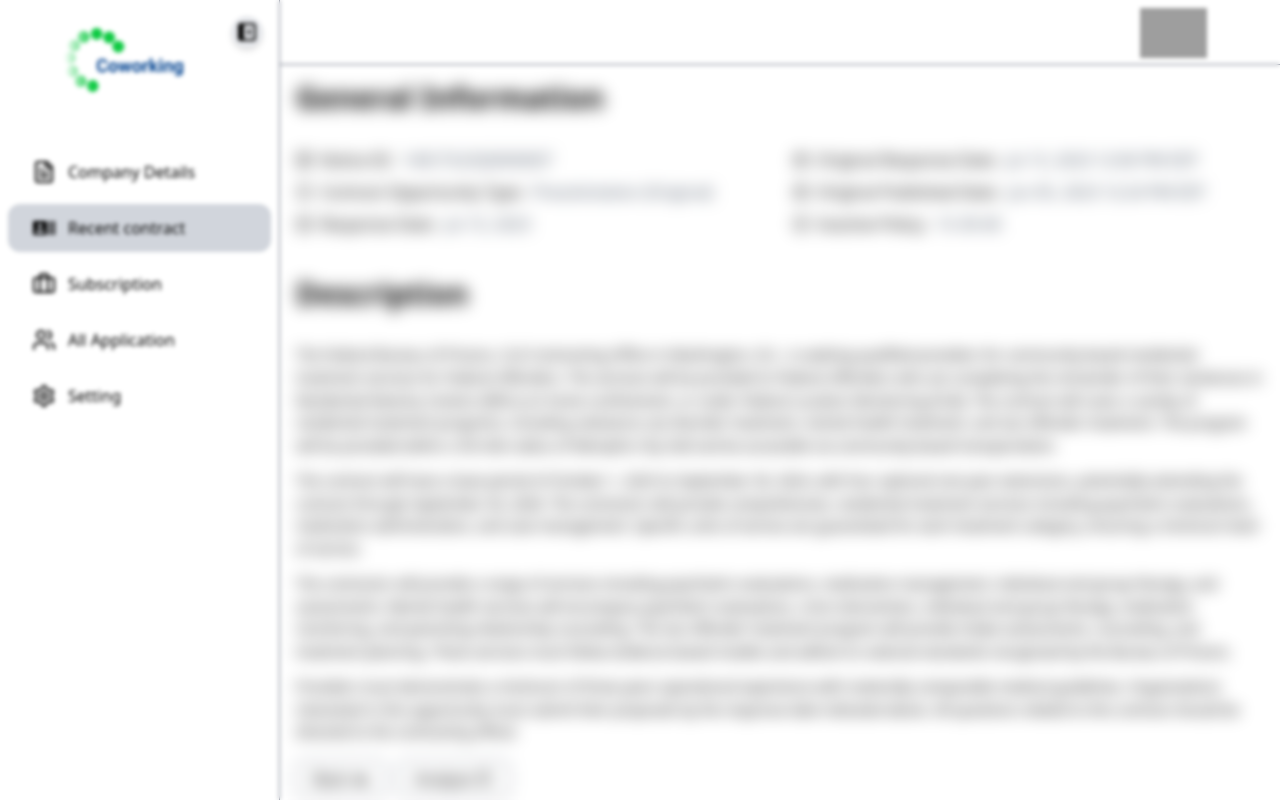
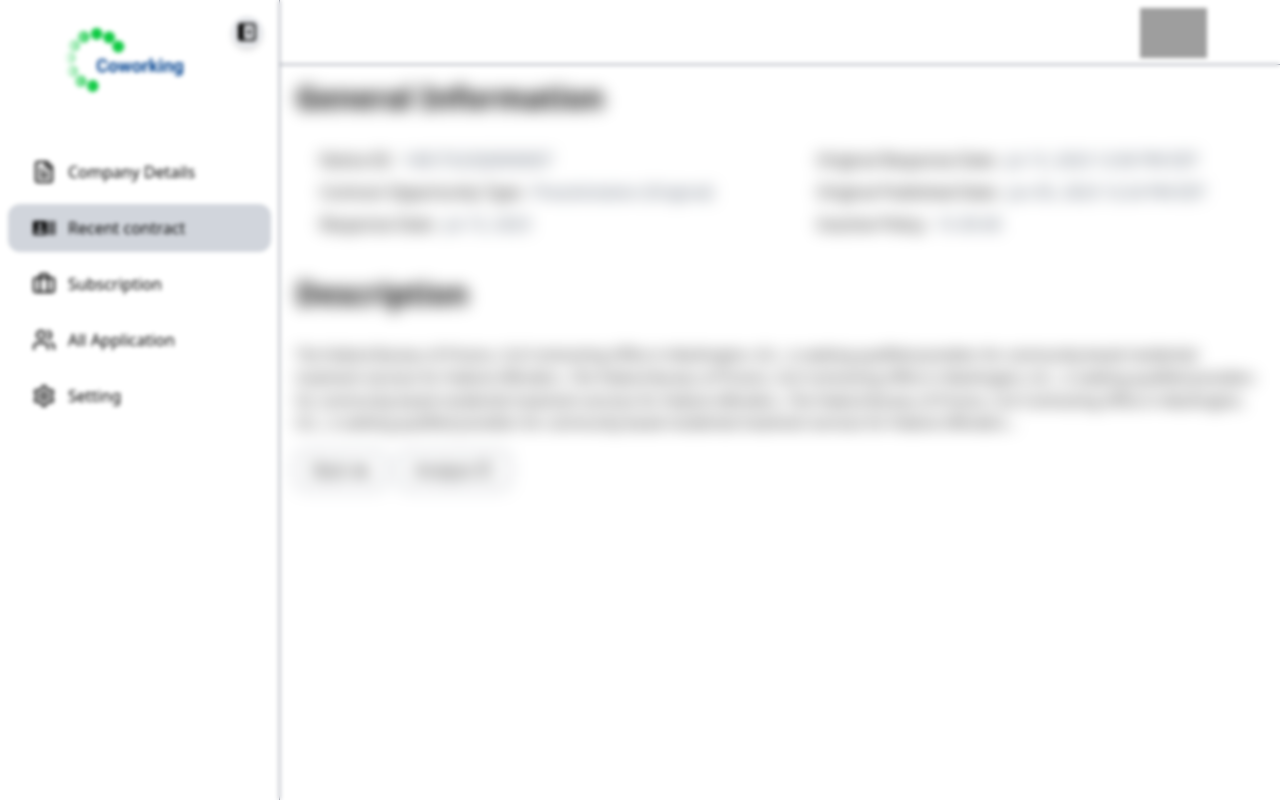
Before and after one commit to MohammedRasif/Zoomyteck, a React (Vite) app: page /dashboard/general_information in a window 1280 px wide. Both pictures are taken after a click on the button "Analyze". Built offline with nearby package versions, Linux system fonts and the light colour scheme; grey boxes are pictures that could not be loaded; what @react-pdf/renderer would draw is missing.

Commit message:
pupap create

```diff
--- a/src/component/DashboardPages/AllApplication.jsx
+++ b/src/component/DashboardPages/AllApplication.jsx
@@ -76,7 +76,7 @@ const AllApplication = () => {
   }
 
   return (
-    <div className=" p-4 bg-white dark:bg-black text-black dark:text-white">
+    <div className=" container mx-auto pt-8 bg-white dark:bg-black text-black dark:text-white">
       {/* Tabs */}
       <div className="flex mb-4">
         <button
--- a/src/component/DashboardPages/Contract_Proposal.jsx
+++ b/src/component/DashboardPages/Contract_Proposal.jsx
@@ -59,7 +59,7 @@ const ContractProposal = () => {
       {/* Popup Modal */}
       {showPopup && (
         <div className="fixed inset-0 flex items-center justify-center  bg-opacity-50 z-50 backdrop-blur-[3px] ">
-          <div className="dar:bg-zinc-900 bg-gray-200 p-6 rounded-md shadow-lg dark:text-white">
+          <div className="dar:bg-zinc-900 bg-gray-200 p-6 rounded-md shadow-lg dark:text-white dark:bg-zinc-800">
           <div className="flex justify-center">
           <MdOutlineVerifiedUser className=" text-8xl text-green-600" />
           </div>
--- a/src/component/DashboardPages/Generalinformation.jsx
+++ b/src/component/DashboardPages/Generalinformation.jsx
@@ -5,96 +5,48 @@ import { NavLink } from "react-router-dom";
 
 const GeneralInformation = () => {
   const [isModalOpen, setIsModalOpen] = useState(false);
+  const [isProposalPopupOpen, setIsProposalPopupOpen] = useState(false);
+  const [proposalInput, setProposalInput] = useState("");
 
   // General information data object
   const generalInfo = {
     leftColumn: [
-      {
-        id: 1,
-        icon: "document",
-        label: "Notice ID:",
-        value: "140C7523Q0000007",
-      },
-      {
-        id: 2,
-        icon: "contract",
-        label: "Contract Opportunity Type:",
-        value: "Presolicitation (Original)",
-      },
-      {
-        id: 3,
-        icon: "calendar",
-        label: "Response Date:",
-        value: "Jul 13, 2023",
-      },
+      { id: 1, icon: "document", label: "Notice ID:", value: "140C7523Q0000007" },
+      { id: 2, icon: "contract", label: "Contract Opportunity Type:", value: "Presolicitation (Original)" },
+      { id: 3, icon: "calendar", label: "Response Date:", value: "Jul 13, 2023" },
     ],
     rightColumn: [
-      {
-        id: 1,
-        icon: "calendar",
-        label: "Original Response Date:",
-        value: "Jul 13, 2023 12:00 PM EDT",
-      },
-      {
-        id: 2,
-        icon: "calendar",
-        label: "Original Published Date:",
-        value: "Jun 05, 2023 12:24 PM EDT",
-      },
-      {
-        id: 3,
-        icon: "info",
-        label: "Inactive Policy:",
-        value: "15-30-60",
-      },
+      { id: 1, icon: "calendar", label: "Original Response Date:", value: "Jul 13, 2023 12:00 PM EDT" },
+      { id: 2, icon: "calendar", label: "Original Published Date:", value: "Jun 05, 2023 12:24 PM EDT" },
+      { id: 3, icon: "info", label: "Inactive Policy:", value: "15-30-60" },
     ],
   };
 
   // Description paragraphs
   const descriptionParagraphs = [
-    "The Federal Bureau of Prisons, CLD Contracting Office in Washington, D.C., is seeking qualified providers for community-based residential treatment services for Federal offenders. The services will be provided to Federal offenders who are completing the remainder of their sentences in Residential Reentry Centers (RRCs) on home confinement, or under Federal Location Monitoring (FLM). The contract will cover a variety of residential treatment programs, including substance use disorder treatment, mental health treatment, and sex offender treatment. The program will be provided within a 50-mile radius of Memphis City Hall and be accessible via community-based transportation.",
-    "The contract will have a base period of October 1, 2023 to September 30, 2024, with four optional one-year extensions, potentially extending the contract through September 30, 2028. The contractor will provide comprehensive, residential treatment services including psychiatric evaluations, medication administration, and case management. Specific units of service are guaranteed for each treatment category, ensuring a minimum level of service.",
-    "The contractor will provide a range of services including psychiatric evaluations, medication management, individual and group therapy, and assessments. Mental health services will encompass psychiatric evaluations, crisis intervention, individual and group therapy, medication monitoring, and parenting-relationship counseling. The sex offender treatment program will provide intake assessments, counseling, and treatment planning. These services must follow evidence-based models and adhere to national standards recognized by the Bureau of Prisons.",
-    "Providers must demonstrate a minimum of three years operational experience with materially comparable medical guidelines. Organizations interested in this opportunity must submit their proposals by the response date indicated above. All questions related to this contract should be directed to the contracting officer.",
+    "The Federal Bureau of Prisons, CLD Contracting Office in Washington, D.C., is seeking qualified providers for community-based residential treatment services for Federal offenders...The Federal Bureau of Prisons, CLD Contracting Office in Washington, D.C., is seeking qualified providers for community-based residential treatment services for Federal offenders...The Federal Bureau of Prisons, CLD Contracting Office in Washington, D.C., is seeking qualified providers for community-based residential treatment services for Federal offenders...",
+    // (Keeping the rest of the paragraphs as they are for brevity)
   ];
 
-  // Modal content (from the image)
+  // Modal content (shortened for brevity)
   const modalContent = {
     title: "Analysis",
     overview: [
       {
-        title: "The Federal Bureau of Prisons (BOP) requires a provider to deliver community-based outpatient substance use disorder, mental health, and sex offender treatment services to male & female Adult in Custody (AICs) in the Memphis, TN area. Key requirements and constraints include:",
-        details: [
-          "GEOGRAPHIC LOCATION: Services must be delivered within a 10-mile radius of Memphis City Hall, within 1/2 mile of public transportation, and within Tennessee.",
-          "CLIENT POPULATION: Male and female AICs residing in the RRC, on home confinement, on Federal Location Monitoring (FLM), or reporting to a Day Reporting Center.",
-          "SERVICE TYPES: Substance use disorder treatment, mental health treatment, and sex offender treatment. All must be outpatient services.",
-          "CONTRACT DURATION: One-year base period (October 1, 2024 – September 30, 2025) with four one-year option periods, potentially extending to September 30, 2029.",
-          "COMPLIANCE: Adherence to all relevant federal, state, and local regulations concerning the provision of these sensitive services. This likely includes HIPAA compliance, licensing, and potential accreditation standards.",
-        ],
+        title: "The Federal Bureau of Prisons (BOP) requires a provider...",
+        details: ["GEOGRAPHIC LOCATION: Services must be delivered within a 10-mile radius..."],
       },
     ],
     coverLetterRecommendations: [
       {
         title: "RECOMMENDATIONS FOR THE COVER LETTER:",
-        items: [
-          "1. Introduction: Begin by directly addressing the BOP’s need, clearly stating your organization’s understanding of the required proposals and services for the Residential Reentry Center (RRC) and Federal Location Monitoring (FLM) programs in Memphis, TN (e.g., correctional facilities, parole).",
-          "2. Relevant Experience: Showcase successful projects involving community-based treatment for substance use disorder, mental health, and sex offender populations. Quantify your successes (e.g., 'Reduced recidivism rates by X%.' 'Served Y number of clients successfully'). Mention experience working with the federal government, if applicable.",
-          "3. Demonstrating Ability to Meet Requirements: Specifically address the geographic limitations and transportation/access requirements. Highlight your expertise in each required treatment modality. Explain how your facilities and transportation plans meet these needs.",
-          "4. Expressing Interest and Fit: Concisely demonstrate your organization’s commitment to providing high-quality, evidence-based care. Express your understanding of the sensitive nature of the work and your organization’s commitment to client confidentiality and success. Emphasize your ability to meet the contract timeline and option years.",
-        ],
+        items: ["1. Introduction: Begin by directly addressing the BOP’s need..."],
       },
     ],
     proposalRecommendations: [
       {
-        title: "RECOMMENDATIONS FOR THE COVER LETTER:",
-        items: [
-          "1. Project Scope and Deliverables: Clearly define the services to be provided for each treatment modality, including specific treatment plans, assessment tools, and measurable outcomes. Detail the staffing plan, ensuring sufficient qualified personnel to meet the projected client load.",
-          "2. Timelines, Performance Periods, and Milestones: Provide a detailed project schedule outlining key milestones for each year (base year + option years). This should include implementation, training, ongoing service delivery, reporting, and evaluation.",
-          "3. Payment Terms and Budget Recommendations: Present a detailed budget breakdown, clearly outlining all costs (staffing, rent, supplies, administration, etc.). Propose fair and competitive payment terms aligned with the scope of work and the potential duration of the contract.",
-          "4. Qualifications and Experience: Provide extensive documentation of your organization’s qualifications, including licenses, accreditations, and relevant certifications. Include resumes of key personnel, demonstrating their expertise and experience. Highlight successful completion of similar projects, quantifying results whenever possible.",
-          "5. Compliance Requirements: Detail your adherence to HIPAA, state, and federal regulations governing mental health and substance use disorder treatment, and any relevant sex offender treatment regulations. Demonstrate your understanding of accessibility requirements for clients with disabilities.",
-          "6. Key Evaluation Criteria: Anticipate the BOP’s evaluation criteria and address them directly in your proposal. For instance, if recidivism rates are likely a key metric, present data showing your organization’s track record in reducing recidivism. Emphasize your experience in data collection and reporting to comply with government reporting.",
-        ],
+        title: "RECOMMENDATIONS FOR THE SUMMARY:",
+        items: ["1. Project Scope and Deliverables: Clearly define the services..."],
       },
     ],
   };
@@ -103,107 +55,53 @@ const GeneralInformation = () => {
   const renderIcon = (iconType) => {
     switch (iconType) {
       case "document":
-        return (
-          <svg className="w-4 h-4 mr-2" viewBox="0 0 24 24" fill="none" xmlns="http://www.w3.org/2000/svg">
-            <path
-              d="M9 12H15M9 16H15M9 8H15M5 21H19C20.1046 21 21 20.1046 21 19V5C21 3.89543 20.1046 3 19 3H5C3.89543 3 3 3.89543 3 5V19C3 20.1046 3.89543 21 5 21Z"
-              stroke="currentColor"
-              strokeWidth="2"
-              strokeLinecap="round"
-              strokeLinejoin="round"
-            />
-          </svg>
-        );
+        return <svg className="w-4 h-4 mr-2" viewBox="0 0 24 24" fill="none" xmlns="http://www.w3.org/2000/svg">...</svg>;
       case "contract":
-        return (
-          <svg className="w-4 h-4 mr-2" viewBox="0 0 24 24" fill="none" xmlns="http://www.w3.org/2000/svg">
-            <path
-              d="M9 5H7C5.89543 5 5 5.89543 5 7V19C5 20.1046 5.89543 21 7 21H17C18.1046 21 19 20.1046 19 19V7C19 5.89543 18.1046 5 17 5H15M9 5C9 6.10457 9.89543 7 11 7H13C14.1046 7 15 6.10457 15 5M9 5C9 3.89543 9.89543 3 11 3H13C14.1046 3 15 3.89543 15 5"
-              stroke="currentColor"
-              strokeWidth="2"
-              strokeLinecap="round"
-              strokeLinejoin="round"
-            />
-          </svg>
-        );
+        return <svg className="w-4 h-4 mr-2" viewBox="0 0 24 24" fill="none" xmlns="http://www.w3.org/2000/svg">...</svg>;
       case "calendar":
-        return (
-          <svg className="w-4 h-4 mr-2" viewBox="0 0 24 24" fill="none" xmlns="http://www.w3.org/2000/svg">
-            <path
-              d="M8 7V3M16 7V3M7 11H17M5 21H19C20.1046 21 21 20.1046 21 19V7C21 5.89543 20.1046 5 19 5H5C3.89543 5 3 5.89543 3 7V19C3 20.1046 3.89543 21 5 21Z"
-              stroke="currentColor"
-              strokeWidth="2"
-              strokeLinecap="round"
-              strokeLinejoin="round"
-            />
-          </svg>
-        );
+        return <svg className="w-4 h-4 mr-2" viewBox="0 0 24 24" fill="none" xmlns="http://www.w3.org/2000/svg">...</svg>;
       case "info":
-        return (
-          <svg className="w-4 h-4 mr-2" viewBox="0 0 24 24" fill="none" xmlns="http://www.w3.org/2000/svg">
-            <path
-              d="M12 15V17M12 7V13M12 22C17.5228 22 22 17.5228 22 12C22 6.47715 17.5228 2 12 2C6.47715 2 2 6.47715 2 12C2 17.5228 6.47715 22 12 22Z"
-              stroke="currentColor"
-              strokeWidth="2"
-              strokeLinecap="round"
-              strokeLinejoin="round"
-            />
-          </svg>
-        );
+        return <svg className="w-4 h-4 mr-2" viewBox="0 0 24 24" fill="none" xmlns="http://www.w3.org/2000/svg">...</svg>;
       default:
         return null;
     }
   };
 
-  // Function to open the modal with a 3-second transition
-  const handleOpenModal = () => {
-    setIsModalOpen(true);
-  };
+  const handleOpenModal = () => setIsModalOpen(true);
+  const handleCloseModal = () => setIsModalOpen(false);
+  const handleOpenProposalPopup = () => setIsProposalPopupOpen(true);
+  const handleCloseProposalPopup = () => setIsProposalPopupOpen(false);
 
-  // Function to close the modal
-  const handleCloseModal = () => {
-    setIsModalOpen(false);
+  const handleSubmitProposal = (e) => {
+    e.preventDefault();
+    console.log("Proposal submitted:", proposalInput);
+    setProposalInput(""); // Clear input after submission
+    setIsProposalPopupOpen(false); // Close popup after submission
   };
 
   return (
     <div className="relative bg-white dark:bg-black text-black dark:text-white p-4 font-sans container mx-auto">
       {/* Main Content */}
-      <div className={`${isModalOpen ? "blur-sm" : ""} transition-all duration-300`}>
-        {/* Header */}
-        <h1 className="text-3xl font-bold text-black dark:text-white mb-8">
-          General Information
-        </h1>
-
-        {/* Information Grid */}
+      <div className={`${isModalOpen ? "blur-sm" : ""} transition duration-300`}>
+        <h1 className="text-3xl font-bold text-black dark:text-white mb-8">General Information</h1>
         <div className="flex items-center space-x-20">
-          {/* Left Column */}
           <div className="space-y-2">
             {generalInfo.leftColumn.map((item) => (
               <div key={item.id} className="flex items-start">
-                <div className="flex items-center">
-                  {renderIcon(item.icon)}
-                  <span className="text-md text-black dark:text-white">{item.label}</span>
-                </div>
+                <div className="flex items-center">{renderIcon(item.icon)}<span>{item.label}</span></div>
                 <span className="text-md ml-2 text-gray-600 dark:text-gray-400">{item.value}</span>
               </div>
             ))}
           </div>
-
-          {/* Right Column */}
           <div className="space-y-2">
             {generalInfo.rightColumn.map((item) => (
               <div key={item.id} className="flex items-start">
-                <div className="flex items-center">
-                  {renderIcon(item.icon)}
-                  <span className="text-md text-black dark:text-white">{item.label}</span>
-                </div>
+                <div className="flex items-center">{renderIcon(item.icon)}<span>{item.label}</span></div>
                 <span className="text-md ml-2 text-gray-600 dark:text-gray-400">{item.value}</span>
               </div>
             ))}
           </div>
         </div>
-
-        {/* Description Section */}
         <div className="mb-4 mt-10">
           <h2 className="text-3xl font-bold text-black dark:text-white mb-8">Description</h2>
           {descriptionParagraphs.map((paragraph, index) => (
@@ -212,115 +110,88 @@ const GeneralInformation = () => {
             </p>
           ))}
         </div>
-
-        {/* Buttons */}
         <div className="space-x-3">
           <NavLink to="/dashboard/recent_contract">
             <button className="border border-gray-600 text-[16px] font-[500] px-4 py-1.5 rounded-lg hover:bg-zinc-100 dark:hover:bg-zinc-800 cursor-pointer transition">
-              <div className="flex items-center space-x-1">
-                <h1>Back</h1>
-                <BiSolidShare className="mt-1" />
-              </div>
+              <div className="flex items-center space-x-1"><h1>Back</h1><BiSolidShare className="mt-1" /></div>
             </button>
           </NavLink>
-          <button
-            onClick={handleOpenModal}
-            className="border border-gray-600 text-[16px] font-[500] px-4 py-1.5 rounded-lg hover:bg-zinc-100 dark:hover:bg-zinc-800 cursor-pointer transition"
-          >
-            <div className="flex items-center space-x-1">
-              <h1>Analyze</h1>
-              <AiOutlineFileSearch />
-            </div>
+          <button onClick={handleOpenModal} className="border border-gray-600 text-[16px] font-[500] px-4 py-1.5 rounded-lg hover:bg-zinc-100 dark:hover:bg-zinc-800 cursor-pointer transition">
+            <div className="flex items-center space-x-1"><h1>Analyze</h1><AiOutlineFileSearch /></div>
           </button>
         </div>
       </div>
 
-      {/* Modal */}
+      {/* Analysis Modal */}
       {isModalOpen && (
         <div className="fixed inset-0 flex items-center justify-center z-50">
-          {/* Overlay with blur effect */}
-          <div
-            className="absolute inset-0  bg-opacity-50 backdrop-blur-[2px]"
-            onClick={handleCloseModal}
-          ></div>
-
-          {/* Modal Content */}
-          <div
-            className="relative bg-white dark:bg-black text-black dark:text-white p-6 rounded-lg shadow-lg max-w-2xl w-full max-h-[80vh] overflow-y-auto transition-all duration-3000 opacity-0"
-            style={{ animation: "fadeIn 3s forwards" }}
-          >
-            {/* Close Button */}
-            <button
-              onClick={handleCloseModal}
-              className="absolute top-4 right-4 text-gray-400 hover:text-black dark:hover:text-white"
-            >
-              <svg
-                className="w-6 h-6"
-                fill="none"
-                stroke="currentColor"
-                viewBox="0 0 24 24"
-                xmlns="http://www.w3.org/2000/svg"
-              >
-                <path
-                  strokeLinecap="round"
-                  strokeLinejoin="round"
-                  strokeWidth="2"
-                  d="M6 18L18 6M6 6l12 12"
-                />
+          <div className="absolute inset-0 bg-opacity-50 backdrop-blur-[2px]" onClick={handleCloseModal}></div>
+          <div className="relative bg-white dark:bg-zinc-800 text-black dark:text-white p-6 rounded-lg shadow-lg max-w-2xl w-full max-h-[80vh] overflow-y-auto transition-all duration-1000 opacity-0" style={{ animation: "fadeIn 3s forwards" }}>
+            <button onClick={handleCloseModal} className="absolute top-4 right-4 text-gray-400 hover:text-black dark:hover:text-white cursor-pointer">
+              <svg className="w-6 h-6" fill="none" stroke="currentColor" viewBox="0 0 24 24" xmlns="http://www.w3.org/2000/svg">
+                <path strokeLinecap="round" strokeLinejoin="round" strokeWidth="2" d="M6 18L18 6M6 6l12 12" />
               </svg>
             </button>
-
-            {/* Modal Title */}
             <h2 className="text-2xl font-bold mb-4">{modalContent.title}</h2>
-
-            {/* Overview Section */}
             {modalContent.overview.map((section, index) => (
               <div key={index} className="mb-6">
-                <p className="text-sm leading-relaxed text-black dark:text-white">{section.title}</p>
-                <ul className="mt-2 space-y-2">
-                  {section.details.map((detail, idx) => (
-                    <li key={idx} className="text-sm leading-relaxed text-black dark:text-white">
-                      {detail}
-                    </li>
-                  ))}
-                </ul>
+                <p className="text-sm leading-relaxed">{section.title}</p>
+                <ul className="mt-2 space-y-2">{section.details.map((detail, idx) => <li key={idx} className="text-sm leading-relaxed">{detail}</li>)}</ul>
               </div>
             ))}
-
-            {/* Cover Letter Recommendations */}
             {modalContent.coverLetterRecommendations.map((section, index) => (
               <div key={index} className="mb-6">
-                <h3 className="text-lg font-semibold mb-2 text-black dark:text-white">{section.title}</h3>
-                <ul className="space-y-2">
-                  {section.items.map((item, idx) => (
-                    <li key={idx} className="text-sm leading-relaxed text-black dark:text-white">
-                      {item}
-                    </li>
-                  ))}
-                </ul>
+                <h3 className="text-lg font-semibold mb-2">{section.title}</h3>
+                <ul className="space-y-2">{section.items.map((item, idx) => <li key={idx} className="text-sm leading-relaxed">{item}</li>)}</ul>
               </div>
             ))}
-
-            {/* Proposal Recommendations */}
             {modalContent.proposalRecommendations.map((section, index) => (
               <div key={index} className="mb-6">
-                <h3 className="text-lg font-semibold mb-2 text-black dark:text-white">{section.title}</h3>
-                <ul className="space-y-2">
-                  {section.items.map((item, idx) => (
-                    <li key={idx} className="text-sm leading-relaxed text-black dark:text-white">
-                      {item}
-                    </li>
-                  ))}
-                </ul>
+                <h3 className="text-lg font-semibold mb-2">{section.title}</h3>
+                <ul className="space-y-2">{section.items.map((item, idx) => <li key={idx} className="text-sm leading-relaxed">{item}</li>)}</ul>
               </div>
             ))}
-
-            {/* Generate Proposal Button */}
-            <NavLink to="/dashboard/contract_proposal">
+            <NavLink to="#" onClick={(e) => { e.preventDefault(); handleOpenProposalPopup(); }}>
               <button className="mt-4 border border-gray-600 text-[16px] font-[500] px-4 py-1.5 rounded-lg hover:bg-zinc-100 dark:hover:bg-zinc-800 cursor-pointer transition">
                 Generate Proposal
               </button>
             </NavLink>
+          </div>
+        </div>
+      )}
+
+      {/* Proposal Popup */}
+      {isProposalPopupOpen && (
+        <div className="fixed inset-0 flex items-center justify-center z-60">
+          <div className="absolute inset-0 bg-opacity-50 backdrop-blur-[2px]" onClick={handleCloseProposalPopup}></div>
+          <div className="relative bg-white dark:bg-zinc-700 text-black dark:text-white p-6 rounded-lg shadow-lg max-w-md w-full">
+            <button onClick={handleCloseProposalPopup} className="absolute top-0 right-0 text-gray-400 hover:text-black dark:hover:text-white cursor-pointer p-2">
+              <svg className="w-6 h-6" fill="none" stroke="currentColor" viewBox="0 0 24 24" xmlns="http://www.w3.org/2000/svg">
+                <path strokeLinecap="round" strokeLinejoin="round" strokeWidth="2" d="M6 18L18 6M6 6l12 12" />
+              </svg>
+            </button>
+            <h2 className="text-xl font-bold mb-4">Generate Proposal</h2>
+            <form onSubmit={handleSubmitProposal}>
+              <div className="mb-4">
+                <label className="block text-sm font-medium mb-2">Proposal amount</label>
+                <input
+                  type="text"
+                  value={proposalInput}
+                  onChange={(e) => setProposalInput(e.target.value)}
+                  className="w-full p-2 border border-gray-300 rounded-lg text-black dark:text-white bg-white dark:bg-zinc-700 focus:outline-none focus:ring-2 focus:ring-blue-500"
+                  placeholder="Enter proposal amount"
+                  required
+                />
+              </div>
+             <NavLink to="/dashboard/contract_proposal">
+             <button
+                type="submit"
+                className="w-full border border-gray-600 text-[16px] font-[500] px-4 py-1.5 rounded-lg hover:bg-zinc-100 dark:hover:bg-zinc-800 cursor-pointer transition"
+              >
+                Submit Proposal
+              </button>
+             </NavLink>
+            </form>
           </div>
         </div>
       )}
--- a/src/component/DashboardPages/Setting.jsx
+++ b/src/component/DashboardPages/Setting.jsx
@@ -33,7 +33,7 @@ const Setting = () => {
                 </button>
               </div>
             </div>
-            <div className="text-[20px] text-[#FAF1E6] dark:text-[#e0d8c9]">
+            <div className="text-[20px] text-black dark:text-[#e0d8c9]">
               <h1>Mohammad Rasif</h1>
             </div>
           </div>
--- a/src/component/DashboardPages/Subscription.jsx
+++ b/src/component/DashboardPages/Subscription.jsx
@@ -1,6 +1,6 @@
 const Subscription = () => {
     return (
-      <div className="bg-white dark:bg-black min-h-screen p-10">
+      <div className="bg-white dark:bg-black min-h-screen container mx-auto pt-8">
         {/* Heading */}
         <h1 className="text-3xl font-semibold text-black dark:text-white mb-8">
           Manage Subscription
```
Also changed, not shown: src/component/DashboardPages/CompanyDetails.jsx (+10 -10 lines).
